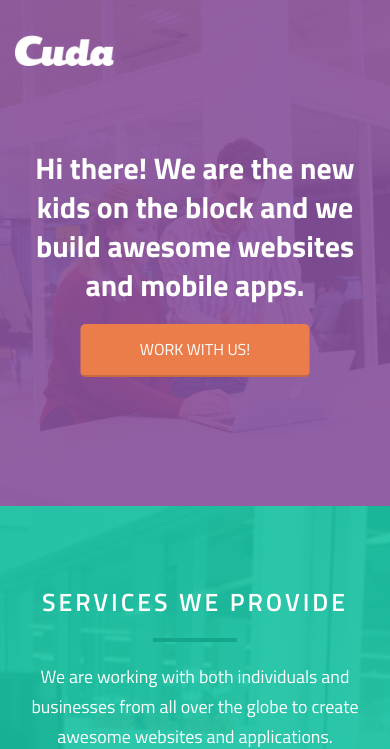
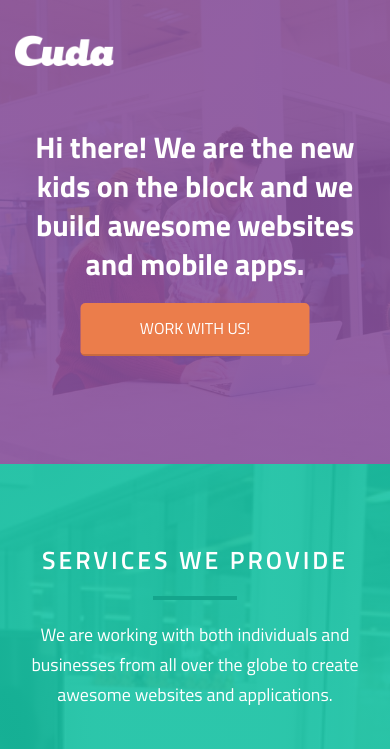
Before and after one commit to bpinazmul18/CUDA, a PHP site: page / in a window 390 px wide. Shown: the top 749 px of the page. Run offline with PHP 8.4, Linux system fonts and the light colour scheme; some libraries are stand-ins or nearby versions.

Commit message:
responsive next

```diff
--- a/resoursces/css/responsive.css
+++ b/resoursces/css/responsive.css
@@ -1,4 +1,8 @@
 @media only screen and (max-width: 1024px){
+
+    header{
+        height: 60vh;
+    }
     .row{
         margin: 0 1.5rem;
     }
@@ -68,7 +72,7 @@
 
 @media only screen and (max-width: 480px){
     header{
-        height: 60vh;
+        height: 55vh;
     }
     .span_1_of_4 {
         width: 100%;
```
